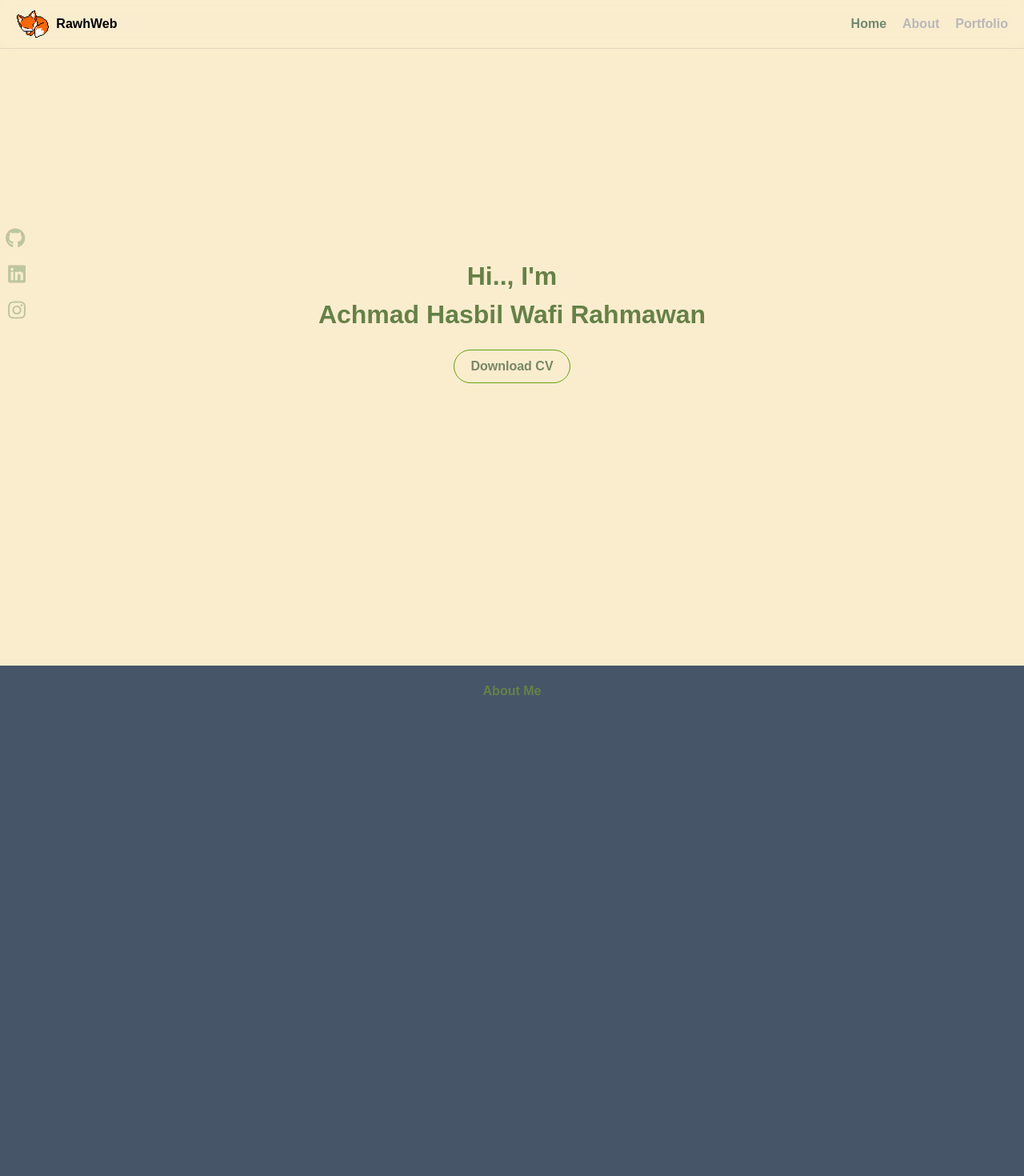
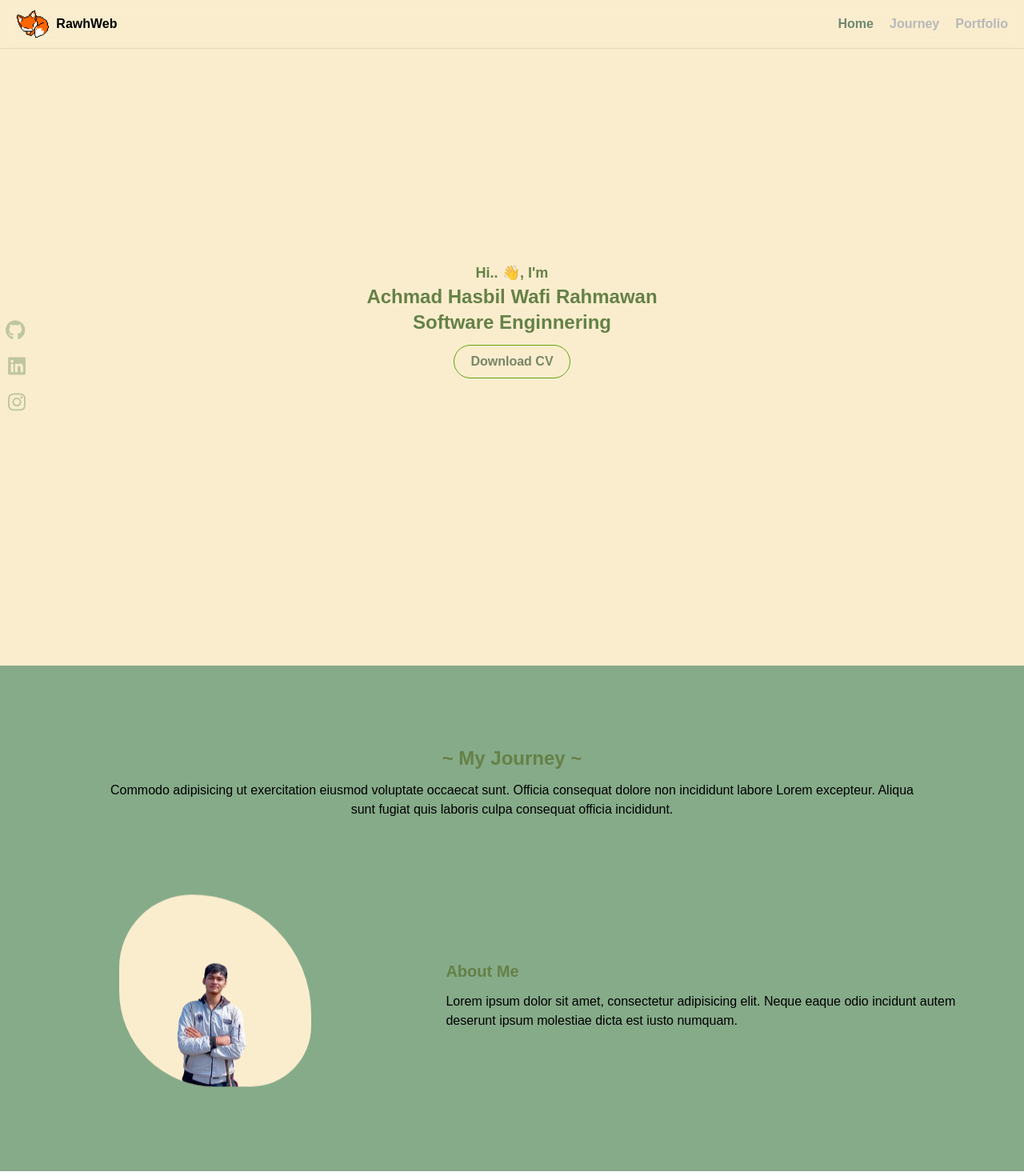
Before and after one commit to rawhx/webportofolio, a React (Create React App) app: page / in a window 1280 px wide. Shown: the top 1470 px of the page at 80% size. Built offline with nearby package versions, Linux system fonts and the light colour scheme.

Commit message:
add journey

```diff
--- a/src/App.css
+++ b/src/App.css
@@ -84,3 +84,26 @@
   transform: translateX(0);
   color: #5F6F65;
 }
+
+@keyframes cover {
+  100% {
+    border-radius: 100rem 50rem 80rem 60rem ;
+  }
+  75% {
+    border-radius: 60rem 100rem 50rem 80rem ;
+  }
+  50% {
+    border-radius: 100rem 50rem 80rem 60rem ;
+    transform: translateY(-10px);
+  }
+  25% {
+    border-radius: 60rem 100rem 50rem 80rem ;
+  }
+  0% {
+    border-radius: 100rem 50rem 80rem 60rem ;
+  }
+}
+
+.animation {
+  animation: cover 4.5s infinite ease-in-out;
+}
--- a/src/App.js
+++ b/src/App.js
@@ -35,12 +35,12 @@ function App() {
     <div className="App bg-pastel">
       {/* <div className='blur-overlay' />  */}
       <NavBar activeSection={activeSection}/>
-      <div className='flex flex-col gap-5 fixed w-fit left-4 items-center topp-[50%] bottom-[50%]'>
+      <div className='flex flex-col gap-5 trans fixed w-fit left-4 items-center top-[50%] bottom-[50%]'>
         {
           dataJson.sosialMedia.map(data => (
             <>
               <button onClick={()=>window.open(data.link)} className='flex flex-row gap-2 btn-sosmed'>
-                <span style={{width: '70px'}} className='label-sosmed'>
+                <span style={{width: '70px'}} className='label-sosmed capitalize'>
                   {data.nama}
                 </span>
                 <FontAwesomeIcon icon={Icons[data.icon]} className='sosmed' />
@@ -51,26 +51,53 @@ function App() {
       </div>
       <div className='flex flex-col gap-8'>
         <section id='home' className='h-screen flex items-center justify-center flex-col gap-5'>
-          <h1 className='fontPrimary flex flex-col items-center'>
-            <span className='fa-2x'>Hi.., I'm</span>
-            <span className="fa-2x text-center px-5">{dataJson.profil.namaLengkap}</span>
-          </h1>
+          <div className='flex flex-col items-center justify-center'>
+            <p className=' fontPrimary text-lg'>Hi.. <span className="animate-pulse">👋</span>, I'm</p>
+            <h1 className='fontPrimary text-2xl'>{dataJson.profil.namaLengkap}</h1>
+            <h1 className='fontPrimary text-2xl'>{dataJson.profil.position}</h1>
             <button
               type="button"
-            className='border border-lime-600 inline-block px-5 py-2 font-semibold text-[#778766] rounded-full hover:bg-lime-600 hover:text-white'
+              className='mt-3 border border-lime-600 inline-block px-5 py-2 font-semibold text-[#778766] rounded-full hover:bg-lime-600 hover:text-white'
               data-twe-ripple-init>
               Download CV
             </button>
+          </div>
         </section>
-        <section id='about' className='h-screen bg-slate-600 rounded-tr-[0px] rounded-tl-[0px]'>
-          <h1 className='fontPrimary text-center pt-[20px] font-bold'>
-            About Me
+        <section id='about'>
+          <div className='pt-[100px] h-fit bg-[#86AB89] flex flex-col gap-5'>
+            <div className='text-center flex flex-col justify-center items-center gap-3'>
+              <h1 className='fontPrimary text-2xl font-bold'>
+                ~ My Journey ~
               </h1>
+              <p className='w-[80%]'>Commodo adipisicing ut exercitation eiusmod voluptate occaecat sunt. Officia consequat dolore non incididunt labore Lorem excepteur. Aliqua sunt fugiat quis laboris culpa consequat officia incididunt.</p>
+            </div>
+            <div className='flex flex-col gap-10'>
+              <h1 className='text-center fontPrimary md:hidden text-xl font-semibold'>About Me</h1>
+              <div className='flex flex-col md:flex-row justify-center items-center gap-5'>
+                <div className='w-[60%] flex justify-center items-center'>
+                  <div className='animation h-[15rem] w-[15rem] bg-pastel overflow-hidden'>
+                    <img src='webportofolio/me.png' className='object-cover translate-y-[-3rem]'></img>
+                  </div>
+                </div>
+                <div className='h-[50vh] w-[80%] pr-[20px] flex flex-col md:justify-center gap-3'>
+                  <h1 className='text-center fontPrimary hidden md:flex text-xl font-semibold'>About Me</h1>
+                  <div>
+                    <p>
+                      Lorem ipsum dolor sit amet, consectetur adipisicing elit. Neque eaque odio incidunt autem deserunt ipsum molestiae dicta est iusto numquam.
+                    </p>
+                  </div>
+                </div>
+              </div>
+            </div>
+            <div className=''>
+            <h1 className='text-center fontPrimary md:hidden text-xl font-semibold'>Education</h1>
+            </div>
+          </div>
         </section>
       </div>
-      <footer>
-
-      </footer>
+      {/* <footer>
+        <h1 className='text-center py-3'>{ new Date().getFullYear() } rawhx_x</h1>
+      </footer> */}
     </div>
   );
 }
--- a/src/components/NavBar.js
+++ b/src/components/NavBar.js
@@ -27,10 +27,10 @@ const NavBar = ({activeSection}) => {
             <div id="navbar" className="px-5 h-min-12 fixed z-40 w-full backdrop-blur flex-none transition-colors duration-500 lg:z-50 lg:border-b lg:border-slate-900/10 dark:border-slate-50/[0.06] supports-backdrop-blur:bg-white/100 dark:bg-transparent">
                 <div className="flex flex-row justify-between items-center py-3">
                     <div>
-                        <span className="flex flex-row items-center gap-2">
-                            <img src="carakter.png" alt="logo" className="rounded h-9"/>
+                        <button onClick={() => window.location.reload()} className="flex flex-row items-center gap-2">
+                            <img src="webportofolio/carakter.png" alt="logo" className="rounded h-9"/>
                             <h6 className="font-bold">RawhWeb</h6>
-                        </span>
+                        </button>
                     </div>
                     <div className="hidden md:flex flex-row gap-5">
                         <button
@@ -42,7 +42,7 @@ const NavBar = ({activeSection}) => {
                         <button
                             className={`nav-link ${activeSection === "about" ? 'nav-link-active' : ''}`}
                             onClick={() => scrollToSection('about')}>
-                            About
+                            Journey
                         </button>
 
                         <button
```
Also changed, not shown: public/me.png (added). Lines whose indentation alone changed are shown as unchanged.
